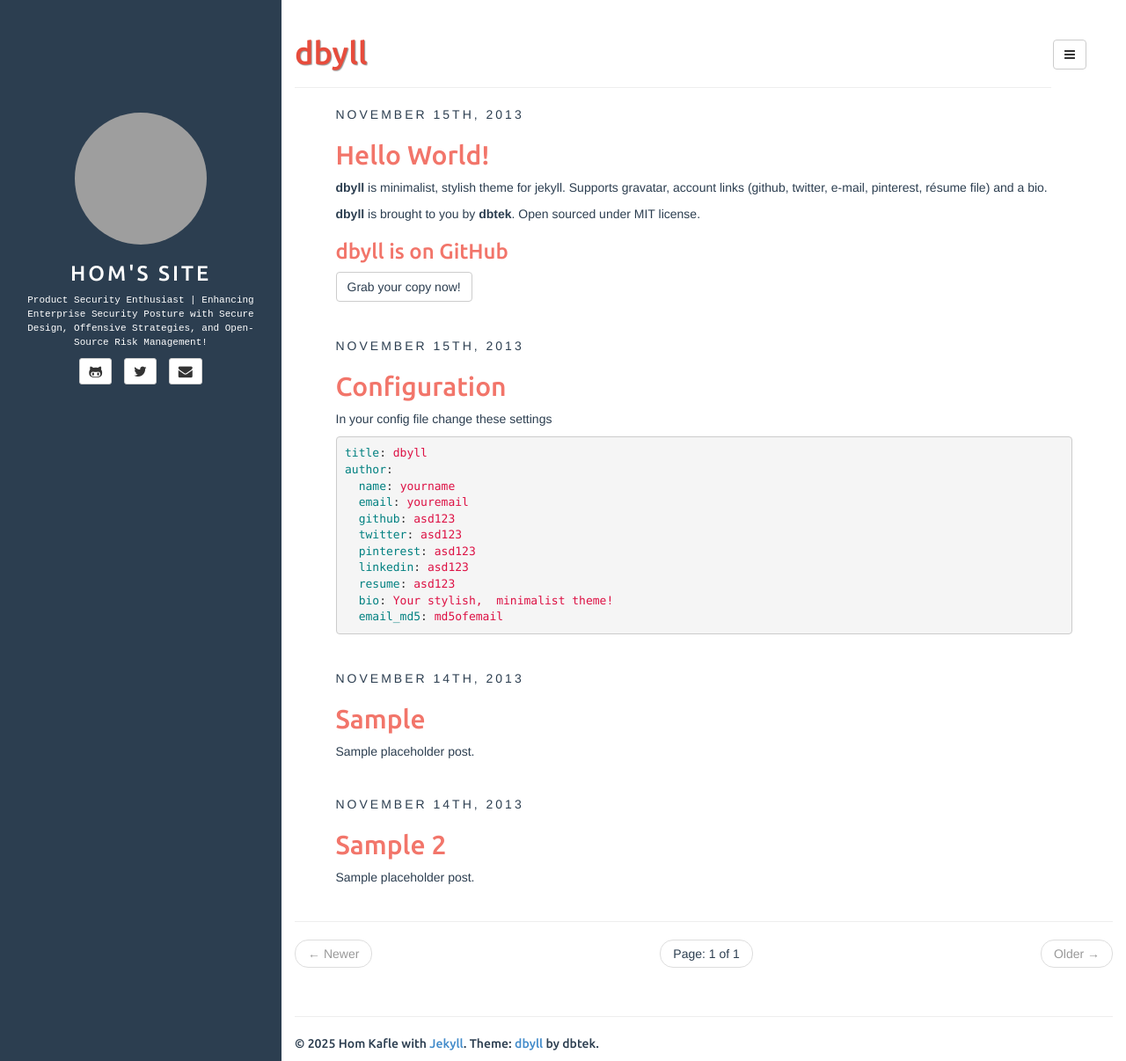
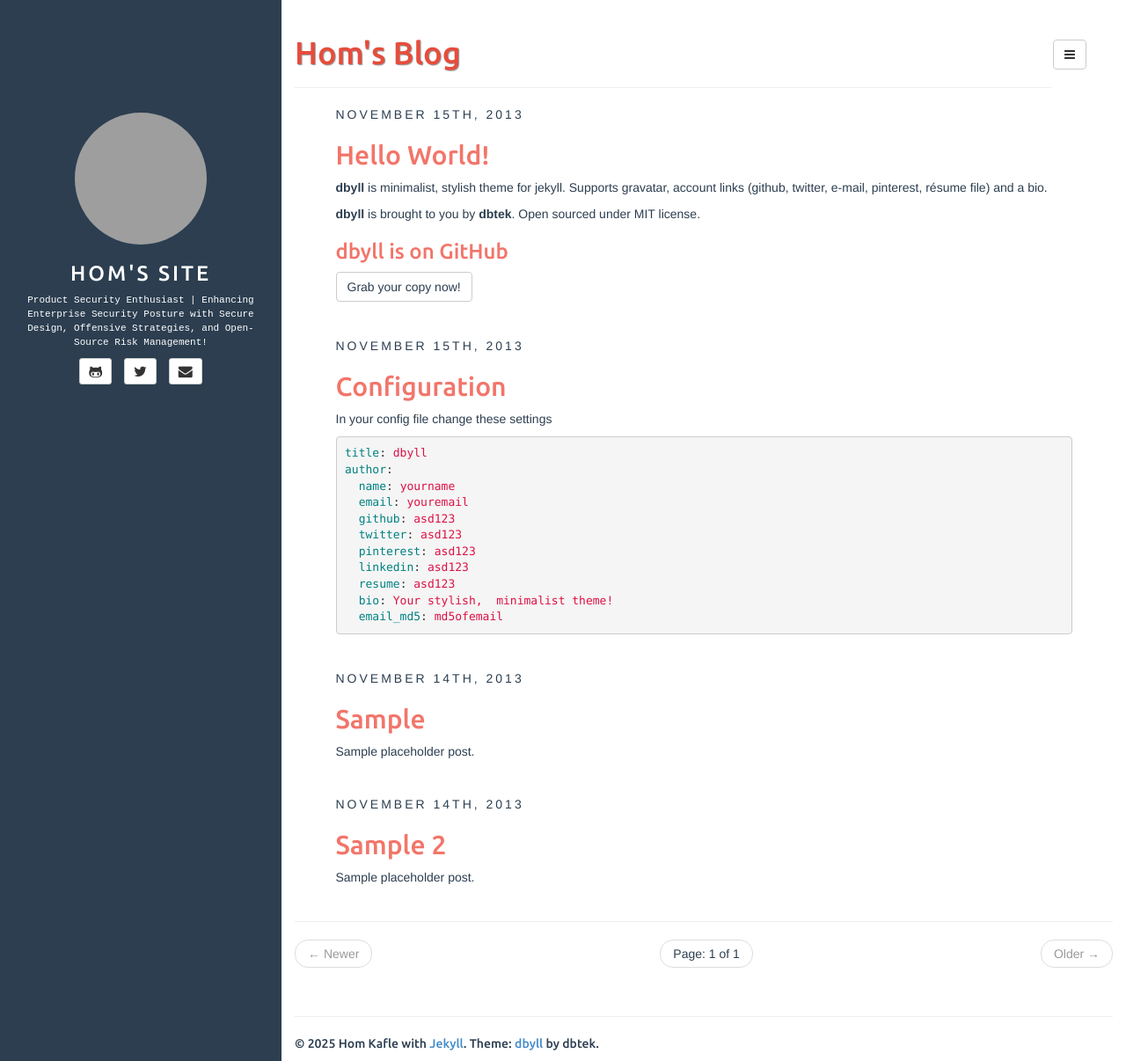
Before and after one commit to homkafle/homkafle.github.io, a Jekyll site: the page built from docs/index.html, in a window 1280 px wide and 1206 px high. Shown: the whole window at 88% size. Built offline with Jekyll 4.4.1, drawn with Linux system fonts in a browser that asks for light colours; the list of posts is cut into pages by our own code; grey boxes are pictures that could not be loaded.

Commit message:
Updated Title

```diff
--- a/docs/_config.yml
+++ b/docs/_config.yml
@@ -5,7 +5,7 @@
 exclude: ["README.md"] # files to exclude
 highlighter: rouge
 markdown: kramdown
-disqus: dbyll
+disqus: Hom's Site
 google_analytics: dbyll
 title: Hom's Site
 
@@ -14,7 +14,7 @@
     scope:
       path: "" # empty string for all files
     values:
-      title: dbyll
+      title: Hom's Blog
 
 description: Stylish Jekyll Theme
 author:
```
